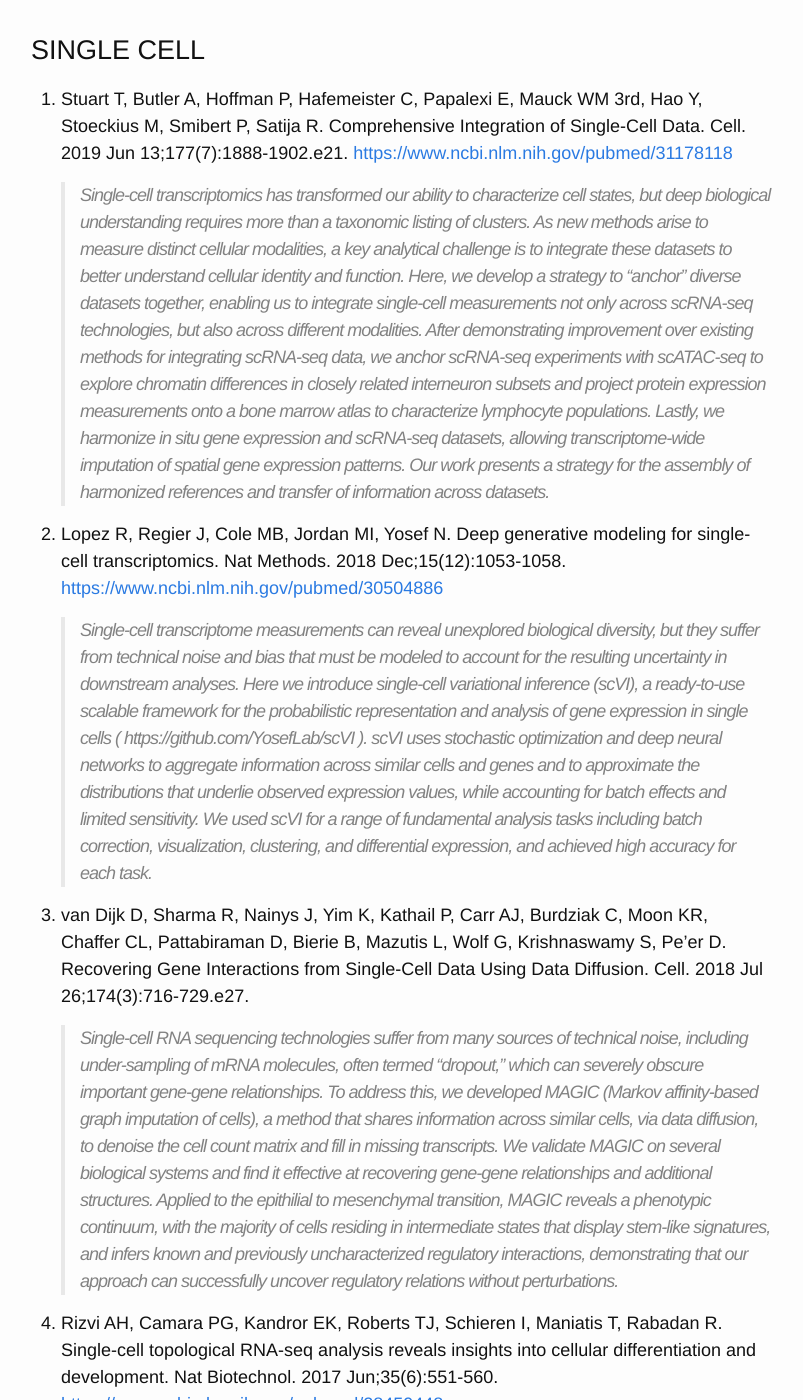
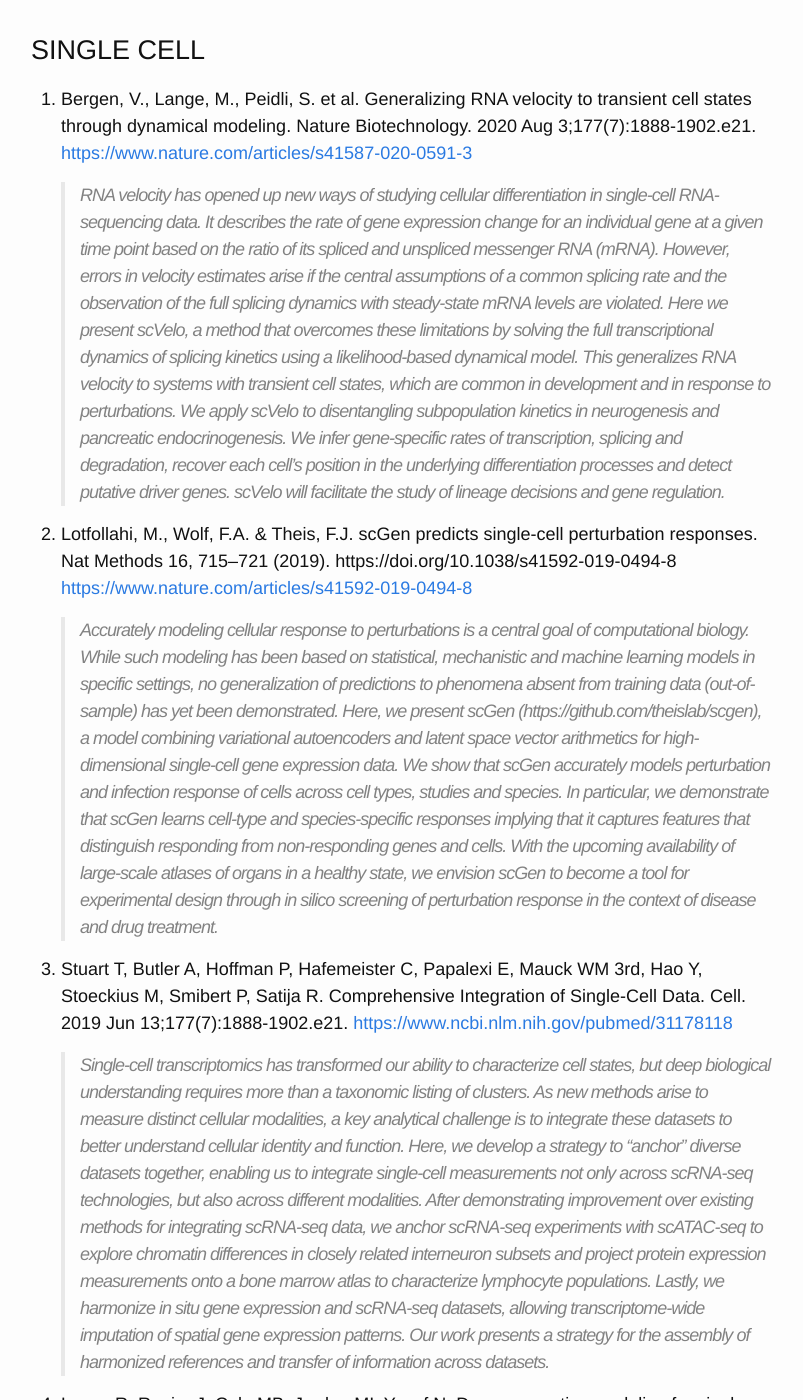
Before and after one commit to dcmb-courses/bioinf602-603-fall2020, a Jekyll site: the page built from Single_Cell.md, in a window 1280 px wide and 1400 px high. Shown: the whole window, without its empty margins (239-1042 px from the left). Built offline with Jekyll 4.4.1, drawn with Linux system fonts in a browser that asks for light colours.

Commit message:
Update Single_Cell.md
Add Bergen 2020 and Lotfallahoi 2019

```diff
--- a/Single_Cell.md
+++ b/Single_Cell.md
@@ -5,6 +5,14 @@ permalink: /Single_Cell/
 ---
 
 # SINGLE CELL
+
+1. Bergen, V., Lange, M., Peidli, S. et al. Generalizing RNA velocity to transient cell states through dynamical modeling. Nature Biotechnology. 2020 Aug 3;177(7):1888-1902.e21. [https://www.nature.com/articles/s41587-020-0591-3](https://www.nature.com/articles/s41587-020-0591-3)
+
+   >RNA velocity has opened up new ways of studying cellular differentiation in single-cell RNA-sequencing data. It describes the rate of gene expression change for an individual gene at a given time point based on the ratio of its spliced and unspliced messenger RNA (mRNA). However, errors in velocity estimates arise if the central assumptions of a common splicing rate and the observation of the full splicing dynamics with steady-state mRNA levels are violated. Here we present scVelo, a method that overcomes these limitations by solving the full transcriptional dynamics of splicing kinetics using a likelihood-based dynamical model. This generalizes RNA velocity to systems with transient cell states, which are common in development and in response to perturbations. We apply scVelo to disentangling subpopulation kinetics in neurogenesis and pancreatic endocrinogenesis. We infer gene-specific rates of transcription, splicing and degradation, recover each cell’s position in the underlying differentiation processes and detect putative driver genes. scVelo will facilitate the study of lineage decisions and gene regulation.
+
+1. Lotfollahi, M., Wolf, F.A. & Theis, F.J. scGen predicts single-cell perturbation responses. Nat Methods 16, 715–721 (2019). https://doi.org/10.1038/s41592-019-0494-8 [https://www.nature.com/articles/s41592-019-0494-8](https://www.nature.com/articles/s41592-019-0494-8)
+
+   >Accurately modeling cellular response to perturbations is a central goal of computational biology. While such modeling has been based on statistical, mechanistic and machine learning models in specific settings, no generalization of predictions to phenomena absent from training data (out-of-sample) has yet been demonstrated. Here, we present scGen (https://github.com/theislab/scgen), a model combining variational autoencoders and latent space vector arithmetics for high-dimensional single-cell gene expression data. We show that scGen accurately models perturbation and infection response of cells across cell types, studies and species. In particular, we demonstrate that scGen learns cell-type and species-specific responses implying that it captures features that distinguish responding from non-responding genes and cells. With the upcoming availability of large-scale atlases of organs in a healthy state, we envision scGen to become a tool for experimental design through in silico screening of perturbation response in the context of disease and drug treatment.
 
 1. Stuart T, Butler A, Hoffman P, Hafemeister C, Papalexi E, Mauck WM 3rd, Hao Y, Stoeckius M, Smibert P, Satija R. Comprehensive Integration of Single-Cell Data. Cell. 2019 Jun 13;177(7):1888-1902.e21. [https://www.ncbi.nlm.nih.gov/pubmed/31178118](https://www.ncbi.nlm.nih.gov/pubmed/31178118)
 
```
